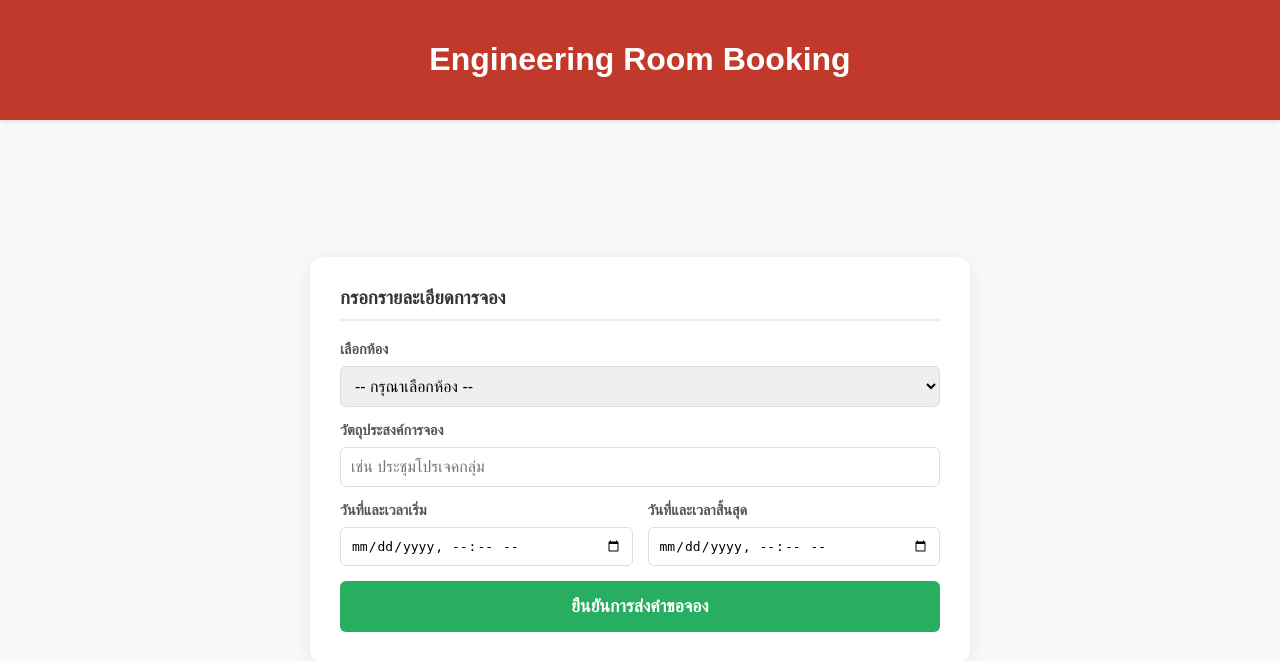
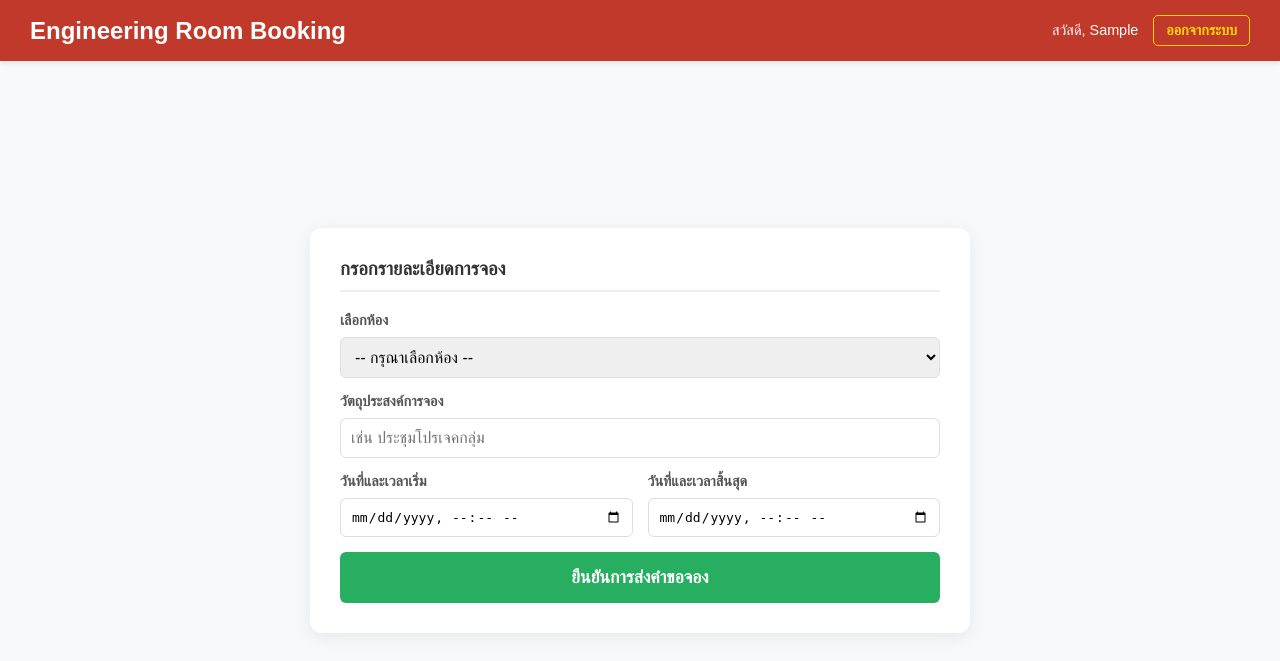
Before and after one commit to 6610685239/CN334-Room-Booking, a Django app: page /book/ in a window 1280 px wide. Shown: the top 661 px of the page. Run offline with Django 4.2, Linux system fonts and the light colour scheme; the visitor is signed in with stand-in values (Sample User, id 1); data that the repository does not hold is empty.

Commit message:
Add Simple Booking and Fix bug

```diff
--- a/src/bookings/models.py
+++ b/src/bookings/models.py
@@ -5,10 +5,6 @@ from django.db.models import Q
 
 
 class User(AbstractUser):
-    """
-    Custom User Model สำหรับระบบจองห้อง (อ้างอิง FR-AUTH-05)
-    ใช้ TU REST API ในการ Verify แล้วค่อยมาสร้าง/อัปเดต User ในระบบนี้
-    """
 
     ROLE_CHOICES = [
         ("Lecturer", "อาจารย์"),
@@ -21,9 +17,6 @@ class User(AbstractUser):
 
 
 class Room(models.Model):
-    """
-    ข้อมูลห้องประชุมและห้องเรียน (อ้างอิงหัวข้อ 2.3)
-    """
 
     ROOM_TYPE_CHOICES = [
         ("Meeting", "ห้องประชุม"),
@@ -42,9 +35,6 @@ class Room(models.Model):
 
 
 class Booking(models.Model):
-    """
-    ข้อมูลการจองห้อง (อ้างอิงหัวข้อ 3.2 และ 3.3)
-    """
 
     STATUS_CHOICES = [
         ("Pending", "รออนุมัติ"),
@@ -62,7 +52,6 @@ class Booking(models.Model):
 
     status = models.CharField(max_length=15, choices=STATUS_CHOICES, default="Pending")
 
-    # สำหรับการจองแบบประจำ (FR-BOOK-09 Recurring)
     is_recurring = models.BooleanField(default=False)
     recurring_pattern = models.CharField(
         max_length=50, blank=True, null=True, help_text="เช่น weekly, daily"
@@ -72,27 +61,23 @@ class Booking(models.Model):
     updated_at = models.DateTimeField(auto_now=True)
 
     def clean(self):
-        # 1. เช็คว่าเวลาเริ่มต้องมาก่อนเวลาจบ
         if self.start_time and self.end_time:
             if self.start_time >= self.end_time:
                 raise ValidationError("เวลาสิ้นสุดการจองต้องอยู่หลังเวลาเริ่มต้น")
 
-            # 2. Conflict Detection Logic (เช็คการจองซ้อน)
             conflicts = Booking.objects.filter(
                 room=self.room,
                 status__in=[
                     "Pending",
                     "Approved",
-                ],  # ดึงเฉพาะคิวที่รออนุมัติหรืออนุมัติแล้ว (คิวที่ยกเลิกไม่นับ)
-                start_time__lt=self.end_time,  # ตรรกะเช็คเวลาชน
+                ],
+                start_time__lt=self.end_time,
                 end_time__gt=self.start_time,
             )
 
-            # ถ้าเป็นการแก้ไขการจองเดิมที่มีอยู่แล้ว ต้องไม่เอาตัวเองมาเช็คซ้ำ
             if self.pk:
                 conflicts = conflicts.exclude(pk=self.pk)
 
-            # ถ้าเจอว่ามีข้อมูลใน conflicts แปลว่ามีคนจองเวลานี้ไปแล้ว
             if conflicts.exists():
                 raise ValidationError(
                     f"ห้อง {self.room.name} มีการจองในช่วงเวลาดังกล่าวแล้ว (Conflict Detected)"
--- a/src/bookings/templates/bookings/booking_form.html
+++ b/src/bookings/templates/bookings/booking_form.html
@@ -11,7 +11,6 @@
             background-color: #f8f9fa;
         }
 
-        /* Container หลักใช้ Grid แบ่งส่วนหัวและส่วนเนื้อหา */
         .page-container {
             display: grid;
             grid-template-rows: auto 1fr;
@@ -21,9 +20,16 @@
         header {
             background-color: #C0392B;
             color: white;
-            padding: 20px;
-            text-align: center;
+            padding: 15px 30px;
             box-shadow: 0 2px 5px rgba(0,0,0,0.1);
+            display: flex;
+            justify-content: space-between;
+            align-items: center;
+        }
+
+        header h1 {
+            margin: 0;
+            font-size: 1.5em;
         }
 
         main {
@@ -32,7 +38,6 @@
             padding: 20px;
         }
 
-        /* ฟอร์มใช้ Grid ในการจัดการ Layout ภายใน */
         .booking-card {
             background: white;
             padding: 30px;
@@ -51,13 +56,34 @@
             padding-bottom: 10px;
         }
 
+        .user-menu {
+            font-size: 0.9em;
+            display: flex;
+            align-items: center;
+            gap: 15px;
+        }
+
+        .btn-logout {
+            color: #FFD700;
+            text-decoration: none;
+            font-weight: bold;
+            border: 1px solid #FFD700;
+            padding: 6px 12px;
+            border-radius: 5px;
+            transition: all 0.3s ease;
+        }
+
+        .btn-logout:hover {
+            background-color: #FFD700;
+            color: #C0392B;
+        }
+
         .form-grid {
             display: grid;
             grid-template-columns: 1fr 1fr; /* แบ่งเป็น 2 คอลัมน์ */
             gap: 15px;
         }
 
-        /* สำหรับฟิลด์ที่ต้องการให้เต็มแถว */
         .full-width {
             grid-column: span 2;
         }
@@ -106,13 +132,11 @@
         .error { color: #C0392B; background: #FADBD8; padding: 10px; border-radius: 5px; margin-bottom: 5px; }
         .success { color: #1E8449; background: #D5F5E3; padding: 10px; border-radius: 5px; }
 
-        /* ปรับปรุงหน้าตาเมื่อเป็นมือถือ */
         @media (max-width: 500px) {
-            .form-grid {
-                grid-template-columns: 1fr;
-            }
-            .full-width {
-                grid-column: span 1;
+            header {
+                flex-direction: column;
+                gap: 10px;
+                text-align: center;
             }
         }
     </style>
@@ -120,8 +144,14 @@
 <body>
 
 <div class="page-container">
+
+
     <header>
         <h1>Engineering Room Booking</h1>
+        <div class="user-menu">
+            <span>สวัสดี, {{ user.first_name|default:user.username }}</span>
+            <a href="{% url 'logout' %}" class="btn-logout">ออกจากระบบ</a>
+        </div>
     </header>
 
     <main>
--- a/src/bookings/urls.py
+++ b/src/bookings/urls.py
@@ -3,5 +3,6 @@ from . import views
 
 urlpatterns = [
     path("", views.tu_login_view, name="login"),
+    path("logout/", views.logout_view, name="logout"),
     path("book/", views.create_booking_view, name="book_room"),
 ]
--- a/src/bookings/views.py
+++ b/src/bookings/views.py
@@ -1,24 +1,22 @@
 import requests
 from django.shortcuts import render, redirect
-from django.contrib.auth import login
+from django.contrib.auth import login, logout
 from django.conf import settings
 from django.contrib import messages
-from .models import User, Room, Booking
 from django.contrib.auth.decorators import login_required
 from django.utils.dateparse import parse_datetime
 from django.core.exceptions import ValidationError
+from .models import User, Room, Booking
 
 
 def tu_login_view(request):
-    # ถ้า User ล็อกอินอยู่แล้ว ให้เด้งไปหน้า Dashboard เลย
     if request.user.is_authenticated:
-        return redirect("book")
+        return redirect("book_room")
 
     if request.method == "POST":
         username = request.POST.get("username")
         password = request.POST.get("password")
 
-        # 1. ยิง Request ไปที่ TU REST API
         url = "https://restapi.tu.ac.th/api/v1/auth/ad/verify"
         headers = {
             "Content-Type": "application/json",
@@ -31,38 +29,40 @@ def tu_login_view(request):
             result = response.json()
 
             if response.status_code == 200 and result.get("status") == True:
-
-                # 1. ใช้ username และชื่อที่ได้จาก API ตรงๆ เพื่อความถูกต้อง
                 api_username = result.get("username")
                 display_name = result.get("displayname_th", "")
 
-                # 2. สร้างหรือดึงข้อมูล User ในฐานข้อมูลเรา
                 user, created = User.objects.get_or_create(username=api_username)
 
                 if created:
-                    user.role = "Lecturer"  # หรือเปลี่ยนเป็น 'Student' ถ้าต้องการเพิ่มใน model
+                    user.role = "Lecturer"
                     user.first_name = display_name
                     user.save()
 
-                # 3. ระบุ backend ให้ชัดเจน (จุดนี้มักจะทำให้โค้ดพังถ้าไม่ใส่)
                 login(
                     request, user, backend="django.contrib.auth.backends.ModelBackend"
                 )
 
-                return redirect("book")
+                return redirect("book_room")
             else:
                 messages.error(request, "ชื่อผู้ใช้งานหรือรหัสผ่านไม่ถูกต้อง")
 
         except Exception as e:
             print(f"CRITICAL ERROR in Login: {e}")
             messages.error(request, "เกิดข้อผิดพลาดในการสร้างเซสชันเข้าสู่ระบบ")
-            # เพิ่มบรรทัดนี้ลงไป เพื่อให้มันเด้งกลับไปหน้า Login พร้อมโชว์ข้อความ Error
             return render(request, "bookings/login.html")
 
+    return render(request, "bookings/login.html")
 
-@login_required  # บังคับว่าต้อง Login ก่อนถึงจะเข้าหน้านี้ได้
+
+def logout_view(request):
+    logout(request)
+    return redirect("login")
+
+
+@login_required
 def create_booking_view(request):
-    rooms = Room.objects.all()  # ดึงข้อมูลห้องทั้งหมดมาทำ Dropdown
+    rooms = Room.objects.all()
 
     if request.method == "POST":
         room_id = request.POST.get("room")
@@ -72,26 +72,22 @@ def create_booking_view(request):
 
         try:
             room = Room.objects.get(room_id=room_id)
-
-            # สร้างตัวแปรจำลองขึ้นมาก่อน (ยังไม่เซฟลงฐานข้อมูล)
             booking = Booking(
                 user=request.user,
                 room=room,
                 purpose=purpose,
                 start_time=parse_datetime(start_time_str),
                 end_time=parse_datetime(end_time_str),
-                status="Pending",  # ให้สถานะเริ่มต้นเป็นรออนุมัติเสมอ
+                status="Pending",
             )
 
-            # สั่งให้มันเช็คกฎในฟังก์ชัน clean() ก่อน ถ้าผ่านถึงจะเซฟ
             booking.full_clean()
             booking.save()
 
             messages.success(request, "ส่งคำขอจองห้องสำเร็จ กรุณารอการอนุมัติจาก Admin")
-            return redirect("dashboard")
+            return redirect("book_room")
 
         except ValidationError as e:
-            # ถ้าติด Conflict หรือเวลาผิด มันจะเด้งมาที่นี่
             for message in e.messages:
                 messages.error(request, message)
         except Room.DoesNotExist:
```
Also changed, not shown: src/bookings/templates/bookings/login.html (+3 -4 lines).
